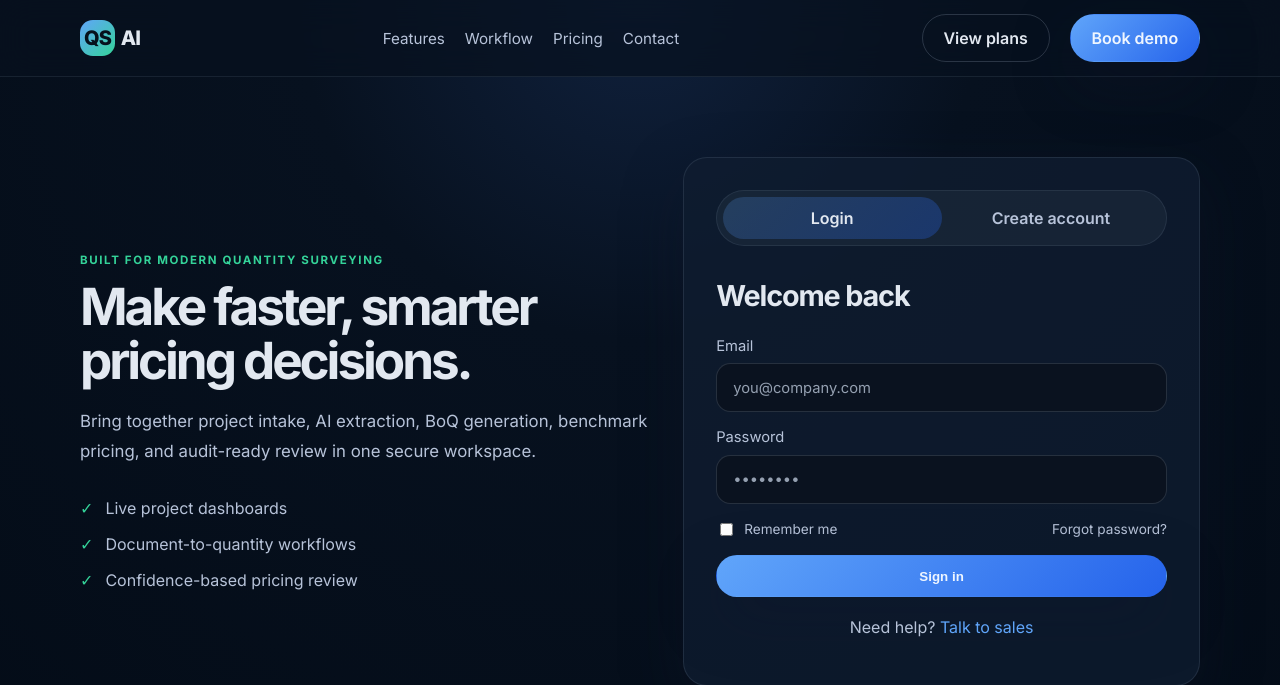
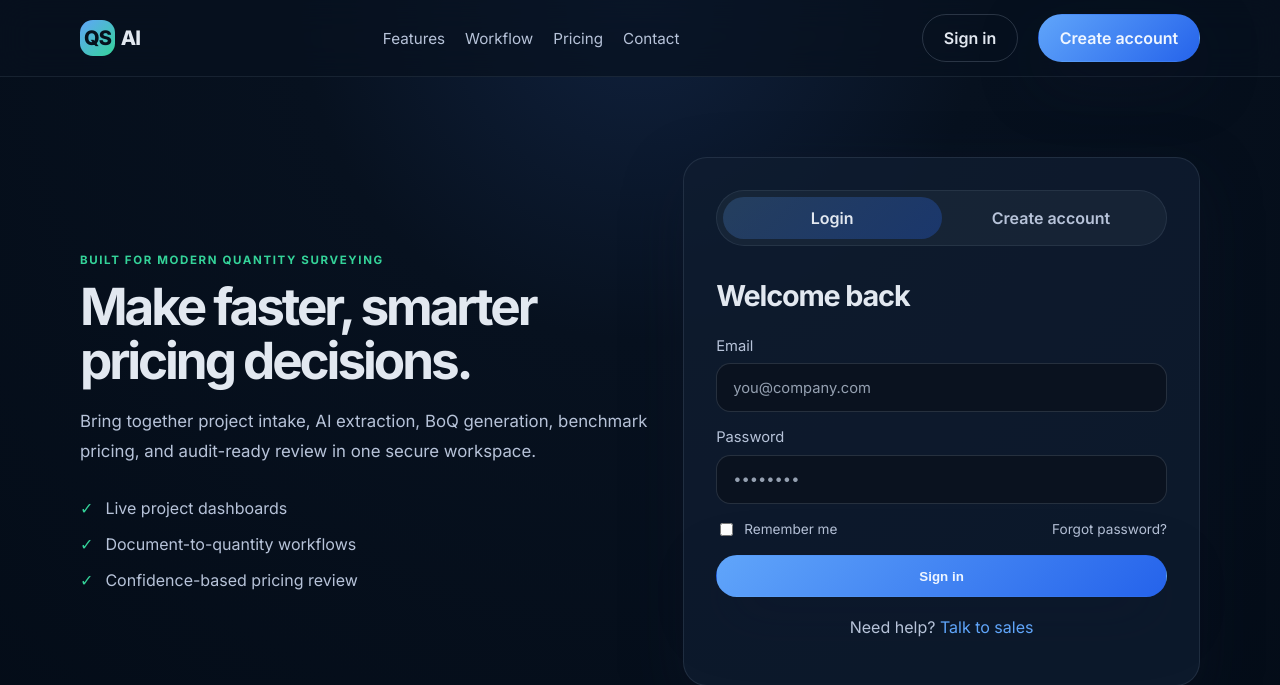
Before and after one commit to Abiriyi/qs_ai_saas, a Django app: page /login/ in a window 1280 px wide. Shown: the top 685 px of the page. Run offline with Django 4.2, Linux system fonts and the light colour scheme; parts of the project's set-up code (start-up, migrations or seed data) failed here and were passed over.

Commit message:
Updated login template

```diff
--- a/qs_ai_saas/urls.py
+++ b/qs_ai_saas/urls.py
@@ -26,6 +26,7 @@ urlpatterns = [
     path('', home, name='home'),
     path('healthz/', healthz, name='healthz'),
     path('login/', auth_page, name='login'),
+    path('logout/', auth_views.LogoutView.as_view(next_page='home'), name='logout'),
 
     # Password reset. Django's built-in views handle token generation,
     # single-use links and expiry; we supply app-styled templates.
--- a/templates/base.html
+++ b/templates/base.html
@@ -34,8 +34,13 @@
         </nav>
 
         <div class="nav-actions">
-          <a href="#pricing" class="btn btn-ghost">View plans</a>
-          <a href="#contact" class="btn btn-primary">Book demo</a>
+          {% if user.is_authenticated %}
+            <span class="nav-user">{{ user.organization.name }}</span>
+            <a href="{% url 'logout' %}" class="btn btn-ghost">Sign out</a>
+          {% else %}
+            <a href="{% url 'login' %}?mode=login" class="btn btn-ghost">Sign in</a>
+            <a href="{% url 'login' %}?mode=signup" class="btn btn-primary">Create account</a>
+          {% endif %}
         </div>
       </div>
     </header>
```
